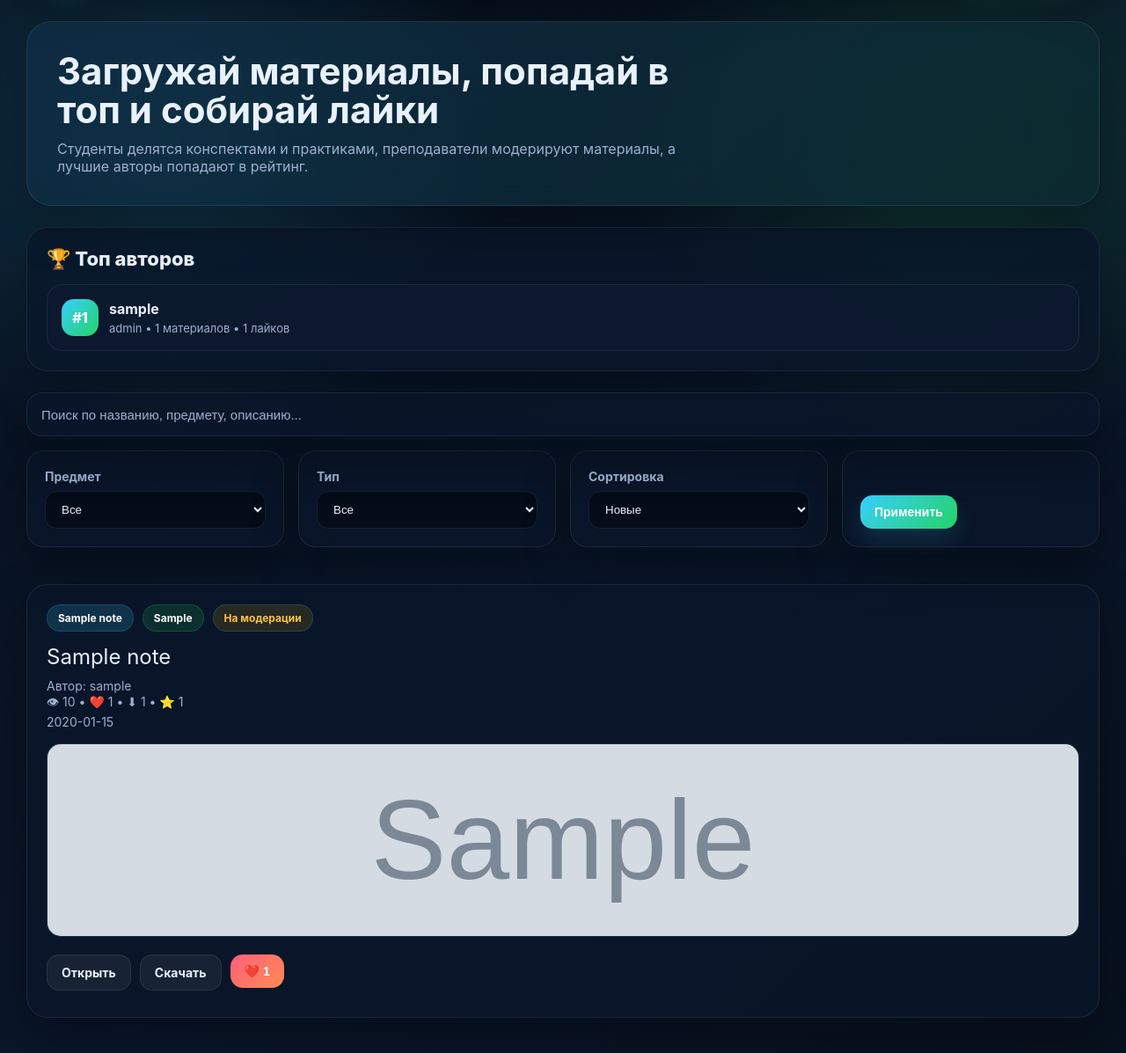
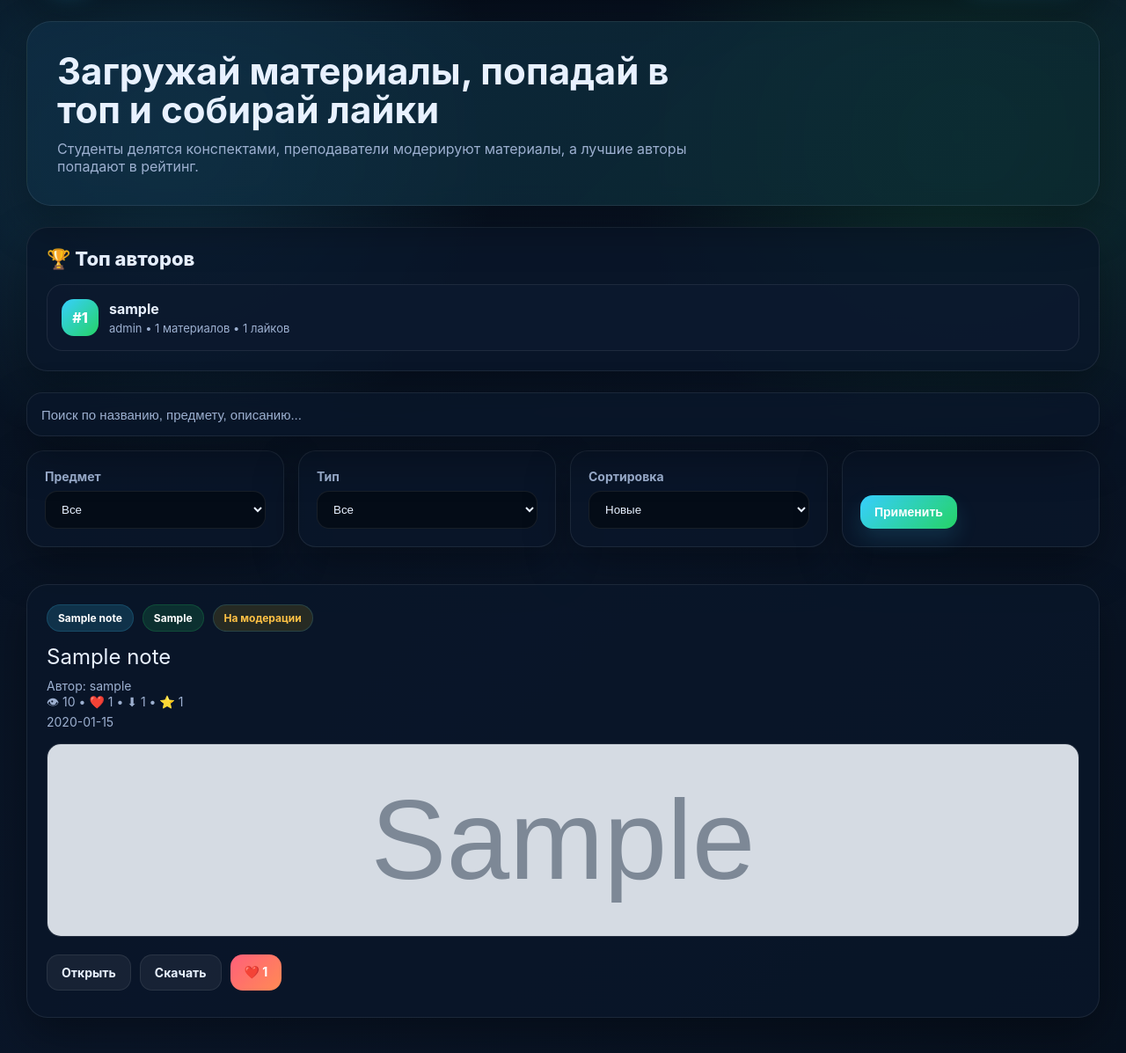
Before and after one commit to StanislavRostislav/college_notes, a FastAPI app: page / in a window 1280 px wide. Shown: the part 106-1303 px from the top of the page at 88% size. Run offline with FastAPI, Linux system fonts and the light colour scheme; tables that the repository leaves empty hold one stand-in row (values such as "Sample post"); grey boxes marked "Sample" are stand-in pictures.

Commit message:
Update index.html

```diff
--- a/templates/index.html
+++ b/templates/index.html
@@ -38,7 +38,7 @@
 
         <div class="hero">
             <h2>Загружай материалы, попадай в топ и собирай лайки</h2>
-            <p>Студенты делятся конспектами и практиками, преподаватели модерируют материалы, а лучшие авторы попадают в рейтинг.</p>
+            <p>Студенты делятся конспектами, преподаватели модерируют материалы, а лучшие авторы попадают в рейтинг.</p>
         </div>
 
         <div class="leaderboard-box">
@@ -130,14 +130,22 @@
                             <a class="btn btn-secondary" href="/note/{{ note.id }}">Открыть</a>
                             <a class="btn btn-secondary" href="/download/{{ note.id }}">Скачать</a>
 
-                            <form action="/like/{{ note.id }}" method="post" style="display:inline;">
-                                <button class="btn btn-like" type="submit">❤️ {{ note.likes }}</button>
-                            </form>
+                            {% if user %}
+                                {% if note.id in liked_note_ids %}
+                                    <form action="/unlike/{{ note.id }}" method="post" style="display:inline;">
+                                        <button class="btn btn-like" type="submit">💔 Убрать лайк</button>
+                                    </form>
+                                {% else %}
+                                    <form action="/like/{{ note.id }}" method="post" style="display:inline;">
+                                        <button class="btn btn-like" type="submit">❤️ {{ note.likes }}</button>
+                                    </form>
+                                {% endif %}
 
-                            {% if user %}
                                 <form action="/favorite/{{ note.id }}" method="post" style="display:inline;">
                                     <button class="btn btn-primary" type="submit">⭐ Избранное</button>
                                 </form>
+                            {% else %}
+                                <a class="btn btn-like" href="/login">❤️ {{ note.likes }}</a>
                             {% endif %}
                         </div>
                     </div>
```
